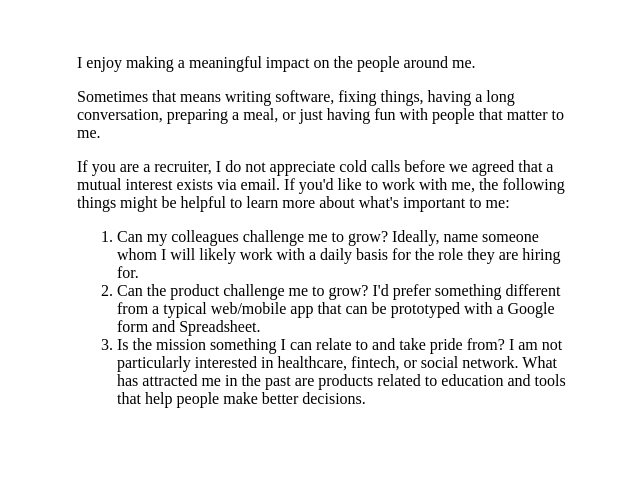
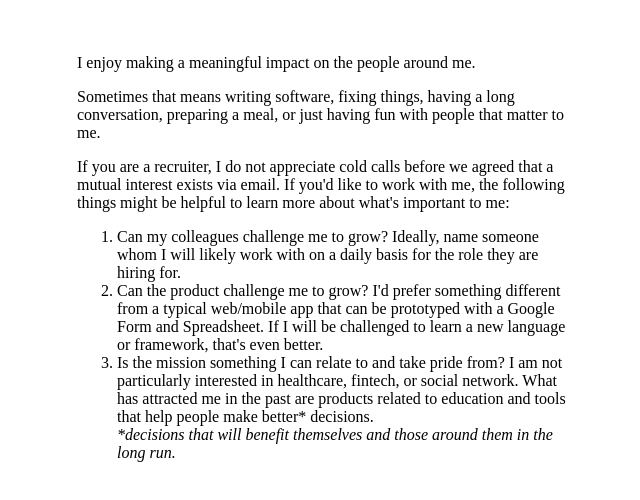
Before and after one commit to cvhu/cvhu.github.io, a plain HTML site: page index.html in a window 1280 px wide. Shown: the whole page, without its empty margins (313-953 px from the left). Drawn offline with Linux system fonts and the light colour scheme.

Commit message:
Update index.html

```diff
--- a/index.html
+++ b/index.html
@@ -10,14 +10,16 @@ If you are a recruiter, I do not appreciate cold calls before we agreed that a m
         </p>
         <ol>
           <li>
-            Can my colleagues challenge me to grow? Ideally, name someone whom I will likely work with a daily basis for the role they are hiring for.
+            Can my colleagues challenge me to grow? Ideally, name someone whom I will likely work with on a daily basis for the role they are hiring for.
           </li>
           <li>
-            Can the product challenge me to grow? I'd prefer something different from a typical web/mobile app that can be prototyped with a Google form and Spreadsheet.
+            Can the product challenge me to grow? I'd prefer something different from a typical web/mobile app that can be prototyped with a Google Form and Spreadsheet. If I will be challenged to learn a new language or framework, that's even better.
           </li>
           <li>
-            Is the mission something I can relate to and take pride from? I am not particularly interested in healthcare, fintech, or social network. What has attracted me in the past are products related to education and tools that help people make better decisions.
+            Is the mission something I can relate to and take pride from? I am not particularly interested in healthcare, fintech, or social network. What has attracted me in the past are products related to education and tools that help people make better* decisions.
           </li>
+
+          <i>*decisions that will benefit themselves and those around them in the long run.</i>
         </ol>
       </div>
     </div>
```
